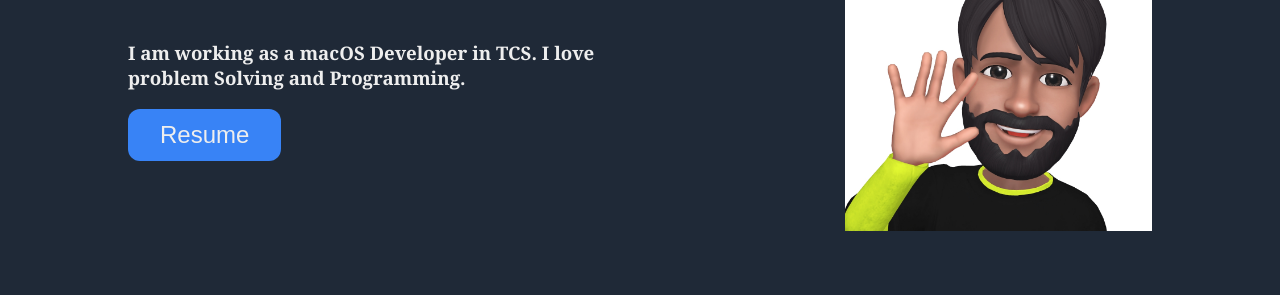
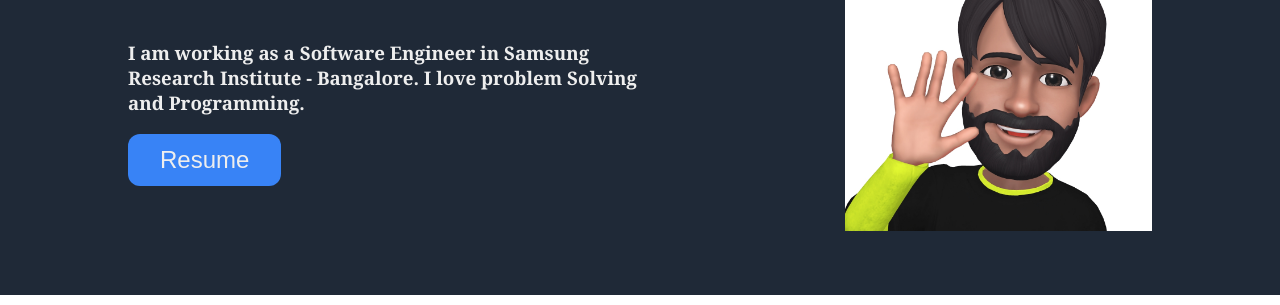
Before and after one commit to Keshav7aug/Keshav7aug.github.io, a plain HTML site: page index.html in a window 1280 px wide. Shown: the part 248-553 px from the top of the page. Drawn offline with Linux system fonts and the light colour scheme.

Commit message:
Joined Samsung and Hacker Cup 2022

```diff
--- a/index.html
+++ b/index.html
@@ -19,7 +19,7 @@
                     I am Keshav Choudhary
                 </h1>
                 <h3>
-                    I am working as a macOS Developer in TCS.
+                    I am working as a Software Engineer in Samsung Research Institute - Bangalore.
                     I love problem Solving and Programming.
                 </h3>
                 <button  onclick="window.location.href = 'https://drive.google.com/file/d/1q-Ox-AoDgLF80fNqIUNVLrTYB6-u8MFB/view?usp=sharing';">
```
Also changed, not shown: Images/Achivements/HackerCup_2022.jpg.
